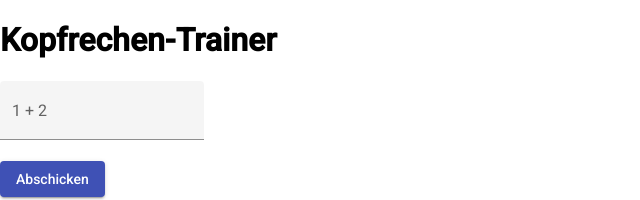
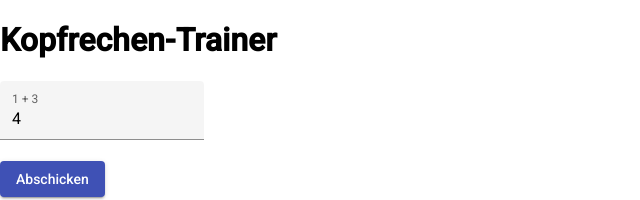
Before and after one commit to bouquineuse/calc-app, an Angular app in the folder calc-app/: page / in a window 1280 px wide. Shown: the top 200 px of the page, without its empty margins (0-640 px from the left). Built offline with nearby package versions, Linux system fonts and the light colour scheme.

Commit message:
feat: Display error message

```diff
--- a/calc-app/src/app/calculator/calc-task.entity.ts
+++ b/calc-app/src/app/calculator/calc-task.entity.ts
@@ -2,4 +2,5 @@ export interface CalcTask {
   first: number;
   second: number;
   operand: string;
+  result: number;
 }
--- a/calc-app/src/app/calculator/calc-task/calc-task.component.html
+++ b/calc-app/src/app/calculator/calc-task/calc-task.component.html
@@ -1,11 +1,31 @@
-<form>
+<form
+  [formGroup]="formGroup"
+  (submit)="onSubmit($event)"
+  (input)="onChange($event)"
+  [class.has-error]="formGroup.controls['result'].invalid && submitAttempt"
+>
   <div>
-    <mat-form-field appearance="fill" [floatLabel]="1 + 1">
-      <mat-label
-        >{{ calcTask.first }} {{ calcTask.operand }}
-        {{ calcTask.second }}</mat-label
+    <mat-form-field
+      appearance="fill"
+      [class.mat-form-field-invalid]="
+        formGroup.get('result').hasError('notEqual') && submitAttempt
+      "
+      [class.mat-form-field-valid]="!submitAttempt"
+    >
+      <mat-label>
+        {{ calcTask.first }} {{ calcTask.operand }} {{ calcTask.second }}
+      </mat-label>
+      <input
+        matInput
+        autocomplete="off"
+        class="formControl"
+        formControlName="result"
+      />
+      <mat-error
+        *ngIf="formGroup.get('result').hasError('notEqual') && submitAttempt"
       >
-      <input matInput />
+        Leider nicht richtig.
+      </mat-error>
     </mat-form-field>
   </div>
   <button mat-raised-button color="primary">Abschicken</button>
--- a/calc-app/src/app/calculator/calc-task/calc-task.component.ts
+++ b/calc-app/src/app/calculator/calc-task/calc-task.component.ts
@@ -1,5 +1,13 @@
 import { Component, OnInit } from '@angular/core';
 import { CalcTask } from '../calc-task.entity';
+import {
+  Validators,
+  FormGroup,
+  FormControl,
+  ValidatorFn,
+  AbstractControl,
+  ValidationErrors,
+} from '@angular/forms';
 
 @Component({
   selector: 'app-calc-task',
@@ -7,11 +15,40 @@ import { CalcTask } from '../calc-task.entity';
   styleUrls: ['./calc-task.component.scss'],
 })
 export class CalcTaskComponent implements OnInit {
+  formGroup: FormGroup;
   calcTask: CalcTask;
+  submitAttempt: boolean;
 
   constructor() {
-    this.calcTask = { first: 1, second: 2, operand: '+' };
+    this.calcTask = { first: 1, second: 3, operand: '+', result: 4 };
+    this.formGroup = new FormGroup({
+      result: new FormControl(
+        this.calcTask.result,
+        calcTaskValidator(this.calcTask.result)
+      ),
+    });
+    this.submitAttempt = false;
   }
 
   ngOnInit(): void {}
+
+  onSubmit(event: Event): void {
+    this.submitAttempt = true;
+    console.log('Submit');
+  }
+
+  onChange(event: Event): void {
+    this.submitAttempt = false;
+  }
 }
+
+export function calcTaskValidator(val: number): ValidatorFn {
+  return (control: AbstractControl): ValidationErrors | null => {
+    if (val !== control.value) {
+      console.log('val:' + val + 'control.value: ' + control.value);
+      return { notEqual: true, requiredValue: val };
+    }
+    console.log('noerror');
+    return null;
+  };
+}
--- a/calc-app/src/app/calculator/calculator.module.ts
+++ b/calc-app/src/app/calculator/calculator.module.ts
@@ -5,6 +5,7 @@ import { BrowserAnimationsModule } from '@angular/platform-browser/animations';
 import { MatInputModule } from '@angular/material/input';
 import { MatFormFieldModule } from '@angular/material/form-field';
 import { MatButtonModule } from '@angular/material/button';
+import { ReactiveFormsModule } from '@angular/forms';
 
 @NgModule({
   declarations: [CalcTaskComponent],
@@ -14,6 +15,7 @@ import { MatButtonModule } from '@angular/material/button';
     MatFormFieldModule,
     MatInputModule,
     MatButtonModule,
+    ReactiveFormsModule,
   ],
   exports: [CalcTaskComponent],
 })
```
